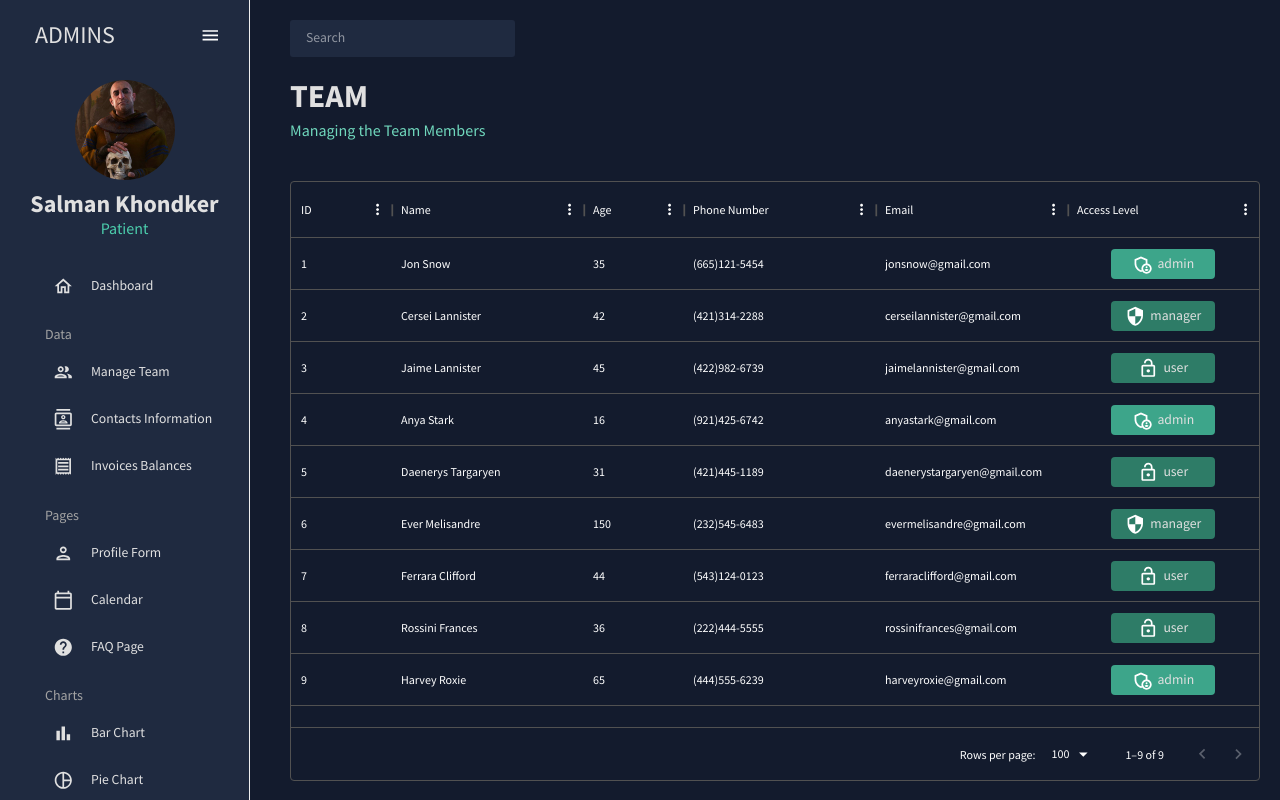
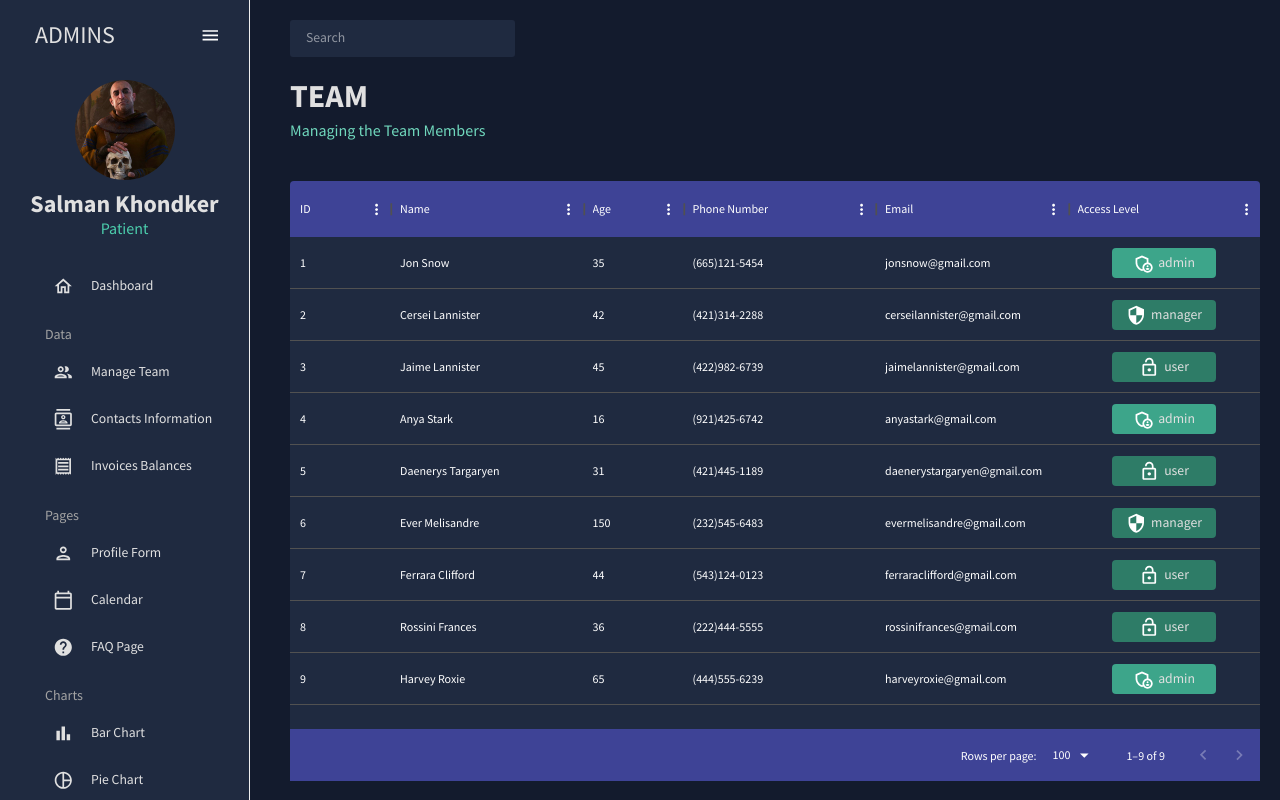
Before and after one commit to salkhon/mobile-doc-frontend, a React (Create React App) app: page /team in a window 1280 px wide. Built offline with nearby package versions, Linux system fonts and the light colour scheme; some icons are missing.

Commit message:
team page done

```diff
--- a/src/scenes/team/index.jsx
+++ b/src/scenes/team/index.jsx
@@ -85,7 +85,33 @@
 		<Box margin="20px">
 			<Header title="TEAM" subtitle="Managing the Team Members" />
 
-			<Box margin="40px 0 0 0" height="75vh">
+			<Box
+				margin="40px 0 0 0"
+				height="75vh"
+				sx={{
+					".MuiDataGrid-root": {
+						border: "none",
+					},
+					".MuiDataGrid-cell": {
+						borderBottom: "none",
+					},
+					// can target classes defined in column names
+					".name-column--cell": {
+						colors: colors.greenAccent[300],
+					},
+					".MuiDataGrid-columnHeaders": {
+						backgroundColor: colors.blueAccent[700],
+						borderBottom: "none",
+					},
+					".MuiDataGrid-virtualScroller": {
+						backgroundColor: colors.primary[400],
+					},
+					".MuiDataGrid-footerContainer": {
+						borderTop: "none",
+						backgroundColor: colors.blueAccent[700],
+					},
+				}}
+			>
 				<DataGrid rows={mockDataTeam} columns={columns} />
 			</Box>
 		</Box>
```
Also changed, not shown: src/scenes/contacts/index.jsx (added).
